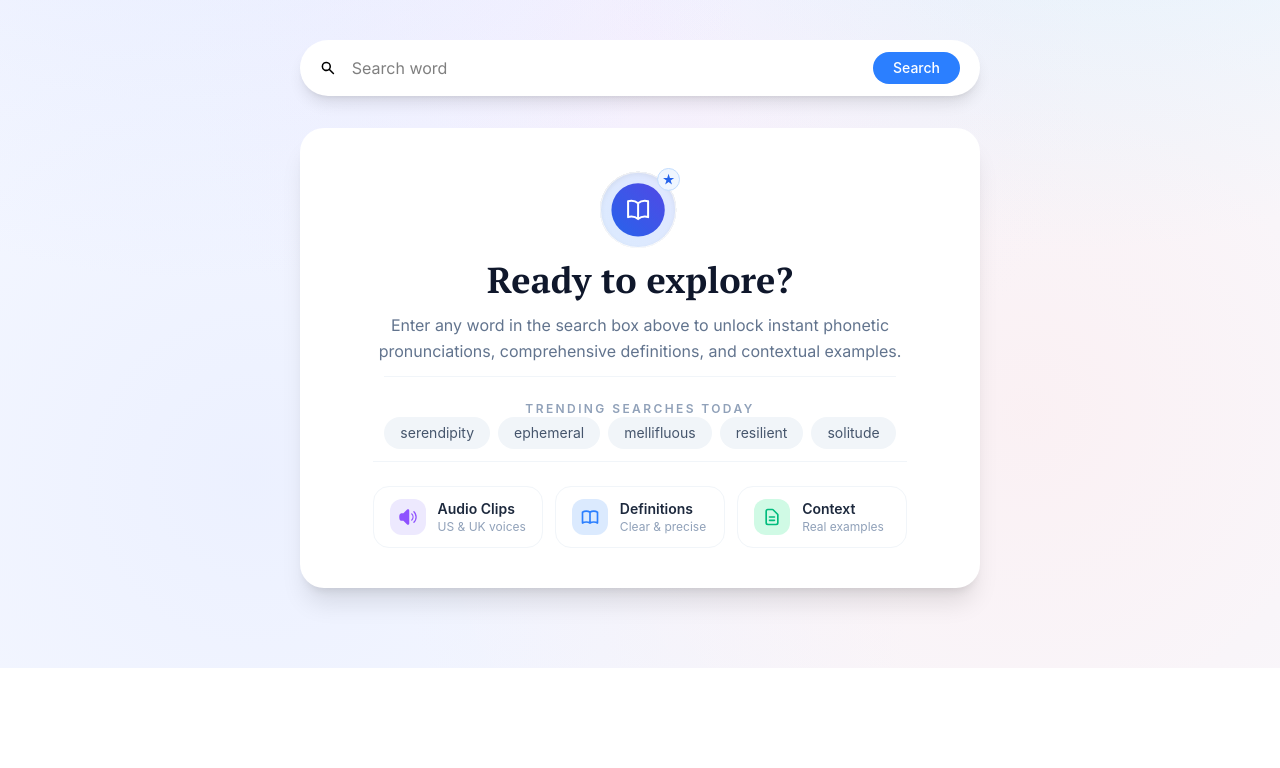
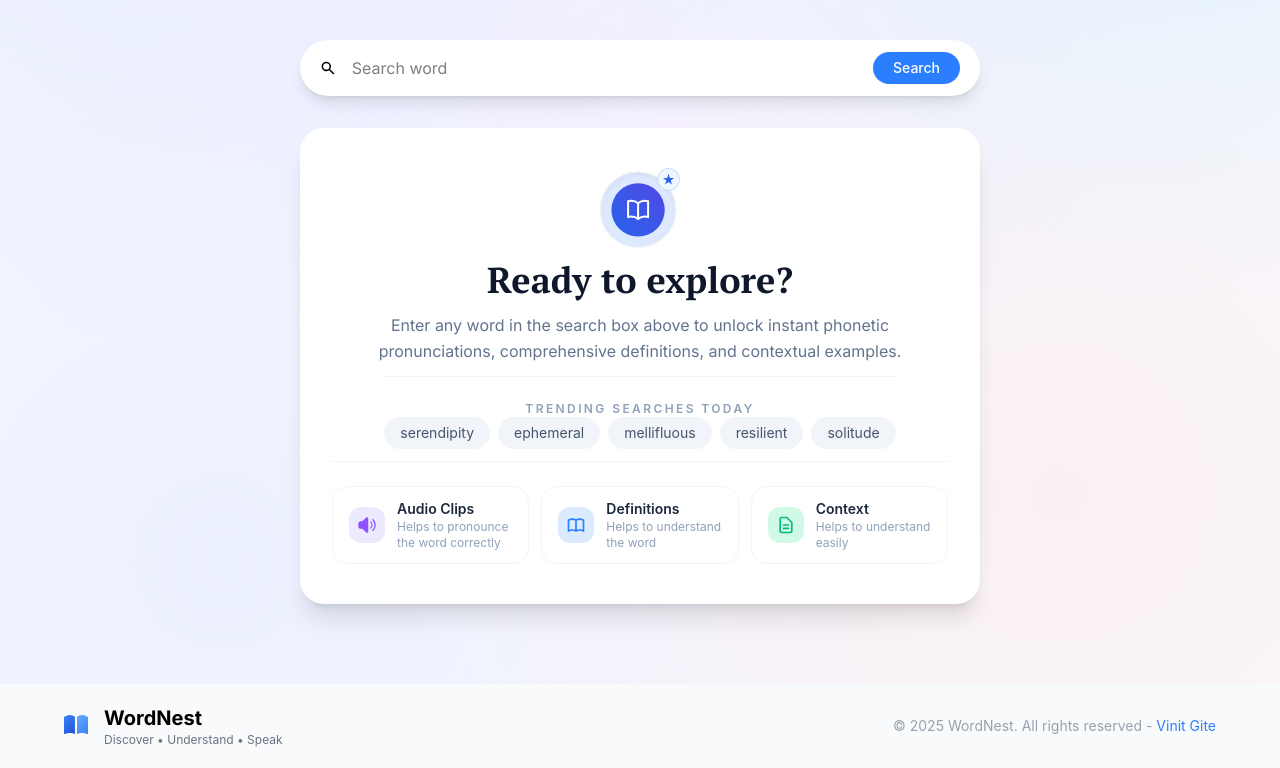
Before and after one commit to VinitCoding1628/dictionary-app, a React (Vite) app: page / in a window 1280 px wide. Shown: the part 604-1372 px from the top of the page. Before the commit the page ends 1272 px from the top, so only its background shows below. Built offline with nearby package versions, Linux system fonts and the light colour scheme.

Commit message:
Added footer, reduced the speed in music player component, and corrected the messaging and features sentences

```diff
--- a/src/App.jsx
+++ b/src/App.jsx
@@ -3,6 +3,7 @@ import Navbar from './components/Navbar'
 import Hero from './components/Hero'
 import { Toaster } from 'sonner'
 import Dictionary from './components/Dictionary'
+import Footer from './components/Footer'
 
 const App = () => {
   return (
@@ -13,6 +14,7 @@ const App = () => {
         <Hero />
         <Dictionary />
       </div>
+      <Footer />
     </div>
   )
 }
--- a/src/components/Dictionary.jsx
+++ b/src/components/Dictionary.jsx
@@ -32,7 +32,7 @@ const Dictionary = () => {
             setResult(response.data);
         } catch (error) {
             console.log('Error while getting meaning (API error)', error)
-            toast.error('The word you entered is not valid only "English" words are allowed')
+            toast.error('The word you entered is not valid, please enter a correct word')
         }
         const timeout = setTimeout(() => {
             setLoading(false)
@@ -231,7 +231,7 @@ const Dictionary = () => {
                             </span>
                             <div>
                                 <p className="text-sm font-semibold text-slate-800">Audio Clips</p>
-                                <p className="text-xs text-slate-400">US & UK voices</p>
+                                <p className="text-xs text-slate-400">Helps to pronounce the word correctly</p>
                             </div>
                         </div>
                         <div className="flex items-center gap-3 rounded-2xl border border-slate-100 px-4 py-3 text-left">
@@ -240,7 +240,7 @@ const Dictionary = () => {
                             </span>
                             <div>
                                 <p className="text-sm font-semibold text-slate-800">Definitions</p>
-                                <p className="text-xs text-slate-400">Clear & precise</p>
+                                <p className="text-xs text-slate-400">Helps to understand the word</p>
                             </div>
                         </div>
                         <div className="flex items-center gap-3 rounded-2xl border border-slate-100 px-4 py-3 text-left">
@@ -249,7 +249,7 @@ const Dictionary = () => {
                             </span>
                             <div>
                                 <p className="text-sm font-semibold text-slate-800">Context</p>
-                                <p className="text-xs text-slate-400">Real examples</p>
+                                <p className="text-xs text-slate-400">Helps to understand easily</p>
                             </div>
                         </div>
                     </div>
--- /dev/null
+++ b/src/components/Footer.jsx
@@ -0,0 +1,20 @@
+import React from 'react'
+import icon from '../assets/images/icons.svg'
+
+const Footer = () => {
+    return (
+        <footer className='flex justify-between items-center px-16 py-5 bg-gray-50 '>
+            <div className='flex justify-center items-center gap-4'>
+                <img src={icon} alt="" className='w-6' />
+                <div>
+                    <h2 className='text-xl font-bold inter-font'>WordNest</h2>
+                    <p className='text-gray-500 text-xs'>Discover • Understand • Speak</p>
+                </div>
+            </div>
+
+            <p className='text-gray-400 text-sm'>© 2025 WordNest. All rights reserved - <a href='https://www.artfolio.tech/vinitgite' target='_blank' className='hover:underline cursor-pointer text-blue-500 transition-all ease-in-out duration-300'>Vinit Gite</a></p>
+        </footer>
+    )
+}
+
+export default Footer
--- a/src/components/MusicPlayer.jsx
+++ b/src/components/MusicPlayer.jsx
@@ -2,7 +2,7 @@ import React, { useEffect, useRef, useState } from 'react'
 import WaveSurfer from 'wavesurfer.js'
 import { HiPlay, HiPause, HiSpeakerWave } from 'react-icons/hi2'
 
-const speeds = [0.75, 1, 1.5, 2]
+const speeds = [0.5, 1, 1.5]
 
 const formatTime = (seconds) => {
   if (!seconds || Number.isNaN(seconds)) return '0:00'
```
